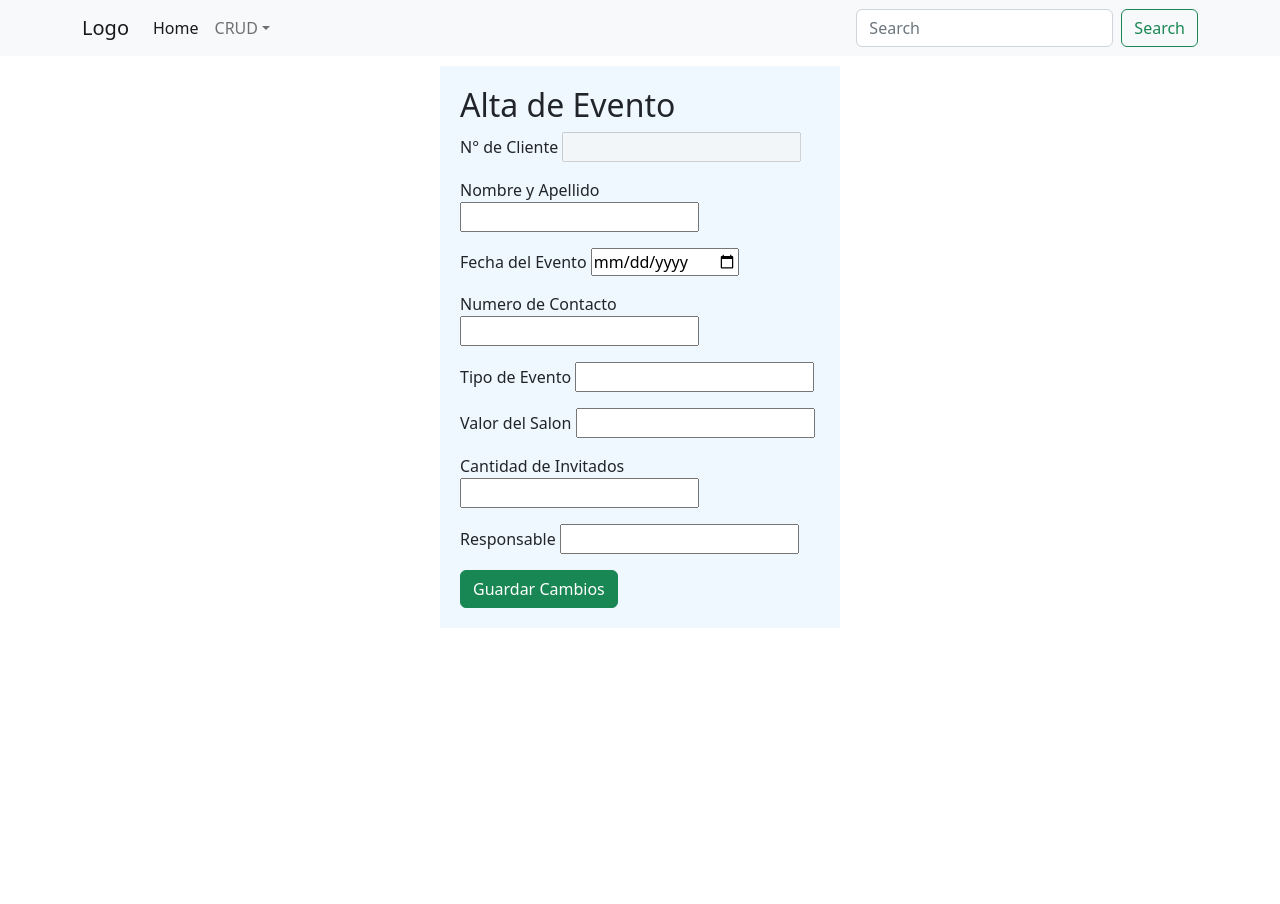
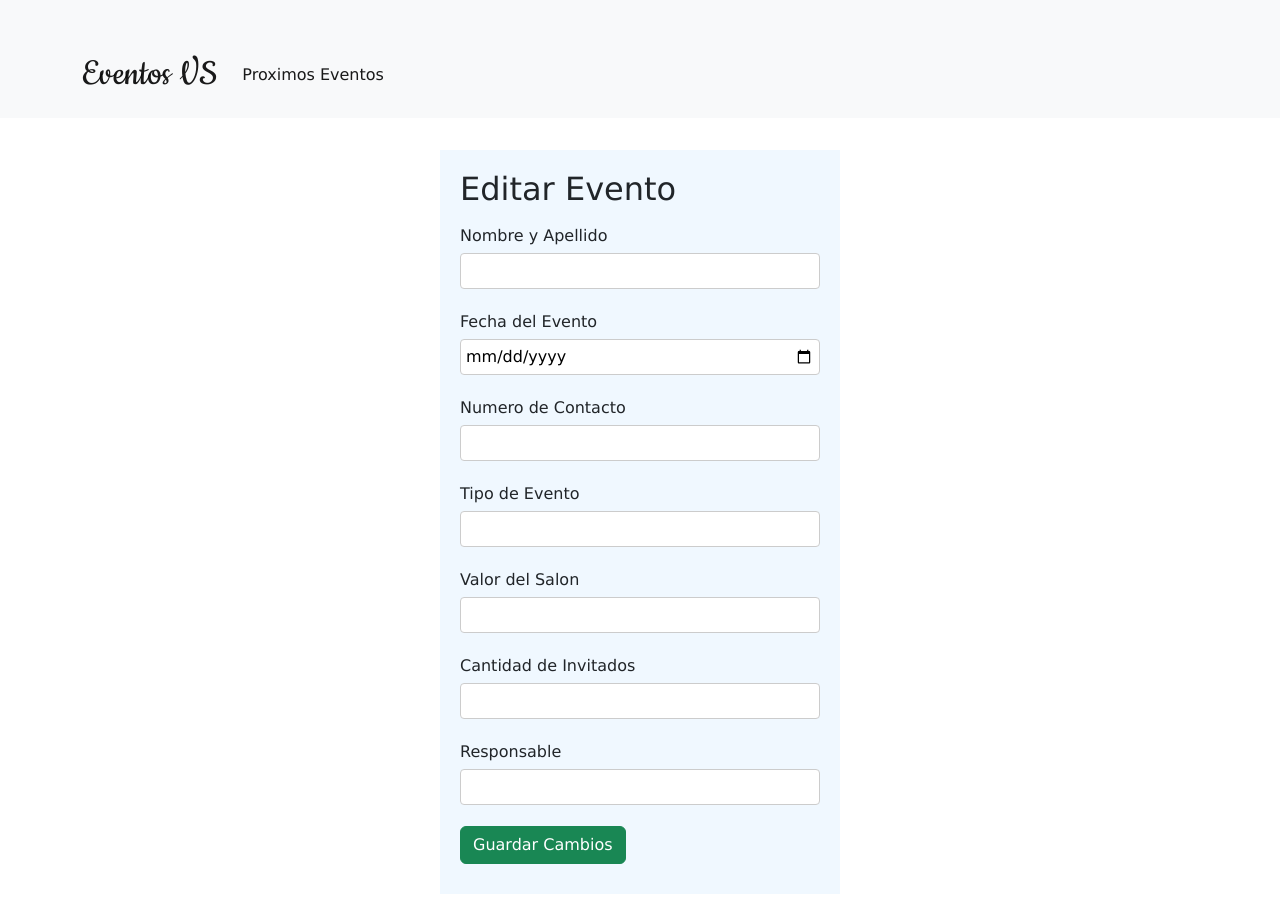
Before and after one commit to SheilaAguirreRivas/saloneventos, a plain HTML site: page evento_editar.html in a window 1280 px wide. Before the commit the page ends 800 px from the top, so only its background shows below. Drawn offline with nearby package versions, Linux system fonts and the light colour scheme.

Commit message:
Subiendo cambios del front

```diff
--- a/evento_editar.html
+++ b/evento_editar.html
@@ -2,13 +2,15 @@
 <html lang="en">
 
 <head>
-  <title>Editar</title>
+  <title>Eventos VS</title>
   <meta charset="utf-8">
   <meta name="viewport" content="width=device-width, initial-scale=1, shrink-to-fit=no">
 
   <!-- Bootstrap CSS v5.2.1 -->
   <link href="https://cdn.jsdelivr.net/npm/bootstrap@5.2.1/dist/css/bootstrap.min.css" rel="stylesheet"
     integrity="sha384-iYQeCzEYFbKjA/T2uDLTpkwGzCiq6soy8tYaI1GyVh/UjpbCx/TYkiZhlZB6+fzT" crossorigin="anonymous">
+    <link rel="stylesheet" href="./styles/index.css">
+    <link href="https://fonts.googleapis.com/css2?family=Cookie&display=swap" rel="stylesheet">
 
 </head>
 
@@ -18,11 +20,11 @@
   <main>
     <div class="container">
       <form style="background-color: aliceblue;margin:10px auto ; width: 400px; padding: 20px;">
-        <h2>Alta de Evento </h2>
+        <h2>Editar Evento </h2>
         <!--<p>valorSalon:{{valorSalon}}</p>-->
         <div class="mb-3">
-          <label for="id">N° de Cliente</label>
-          <input type="number" name="id" id="id" disabled><!-- hidden -->
+          <!--<label for="id" hidden>N° de Cliente</label>-->
+          <input type="number" name="id" id="id" hidden><!-- hidden -->
         </div>
         <div class="mb-3">
           <label for="nombreApellido">Nombre y Apellido</label>
--- a/js/evento_editar.js
+++ b/js/evento_editar.js
@@ -40,6 +40,10 @@ function modificar(){
     }
 
     let url = 'http://127.0.0.1:5000/eventos/'+id;
+    //'http://127.0.0.1:5000/eventos/'+id;
+    //let url = 'http://sheiaguirrer.pythonanywhere.com/eventos'+id;
+
+
 
     let options ={
         body: JSON.stringify(evento),
--- a/js/evento_nuevo.js
+++ b/js/evento_nuevo.js
@@ -18,6 +18,8 @@ function guardar(){
     }
 
     let url = 'http://127.0.0.1:5000/eventos';
+    //'http://127.0.0.1:5000/eventos';
+    //'http://sheiaguirrer.pythonanywhere.com/eventos',
 
     let options ={
         body: JSON.stringify(evento),
--- a/js/eventos.js
+++ b/js/eventos.js
@@ -5,6 +5,8 @@ createApp({
     return {
       eventos: [],
       url: 'http://127.0.0.1:5000/eventos',
+      //'http://127.0.0.1:5000/eventos',
+      //'http://sheiaguirrer.pythonanywhere.com/eventos';
       cargando: true,
       error: false
     };
--- a/js/main.js
+++ b/js/main.js
@@ -1,7 +1,7 @@
-
-document.getElementById('header').innerHTML = `<nav class="navbar navbar-expand-sm navbar-light bg-light">
+document.getElementById('header').innerHTML = `
+<nav class="navbar navbar-expand-sm navbar-light bg-light">
   <div class="container">
-<a class="navbar-brand" href="index.html">Logo</a>
+    <a class="navbar-brand" href="index.html">Eventos VS </a>
     <button class="navbar-toggler d-lg-none" type="button" data-bs-toggle="collapse" data-bs-target="#collapsibleNavId" aria-controls="collapsibleNavId"
       aria-expanded="false" aria-label="Toggle navigation">
       <span class="navbar-toggler-icon"></span>
@@ -9,20 +9,12 @@ document.getElementById('header').innerHTML = `<nav class="navbar navbar-expand-
     <div class="collapse navbar-collapse" id="collapsibleNavId">
       <ul class="navbar-nav me-auto mt-2 mt-lg-0">
         <li class="nav-item">
-      <a class="nav-link active" href="index.html" aria-current="page">Home <span class="visually-hidden">(current)</span></a>
+          <a class="nav-link active" href="eventos.html" aria-current="page">Proximos Eventos<span class="visually-hidden">(current)</span></a>
         </li>
-    <li class="nav-item dropdown">
-      <a class="nav-link dropdown-toggle" href="#" id="dropdownId" data-bs-toggle="dropdown" aria-haspopup="true" aria-expanded="false">CRUD</a>
-      <div class="dropdown-menu" aria-labelledby="dropdownId">
-        <a class="dropdown-item" href="eventos.html">Eventos</a>
-        <a class="dropdown-item" href="#">#</a>
-      </div>
-    </li>
+
       </ul>
-  <form class="d-flex my-2 my-lg-0">
-    <input class="form-control me-sm-2" type="text" placeholder="Search">
-    <button class="btn btn-outline-success my-2 my-sm-0" type="submit">Search</button>
-  </form>
+
     </div>
   </div>
-</nav>`
+</nav>
+`;
--- /dev/null
+++ b/styles/index.css
@@ -0,0 +1,93 @@
+body {
+    font-family: Verdana, sans-serif;
+    margin: 0;
+    padding: 0;
+  }
+
+.index-body {
+    background-image: url('/salon.jpg');
+    background-size: cover;
+    background-repeat: no-repeat;
+  }
+
+
+.navbar-brand {
+    font-family: "cookie", cursive;
+    font-size: 40px;
+    max-width: 200px;
+  }
+  .container {
+    margin-top: 2rem;
+
+  }
+
+  .table-responsive {
+    overflow-x: auto;
+  }
+
+
+  h1 {
+    font-size: 24px;
+    font-weight: bold;
+  }
+
+  .btn-success {
+    margin-bottom: 10px;
+  }
+
+  .spinner-container {
+    display: flex;
+    justify-content: center;
+    align-items: center;
+    margin-top: 20px;
+  }
+
+  .spinner-border {
+    color: #007bff;
+  }
+
+    section p {
+    color: red;
+    margin-bottom: 10px;
+  }
+
+  th, td {
+    text-align: center;
+  }
+
+@media (max-width: 767px) {
+    th, td {
+      font-size: 12px;
+      padding: 8px;
+    }
+  }
+
+form {
+  background-color: aliceblue;
+  margin: 10px auto;
+  width: 400px;
+  padding: 5px;
+}
+
+
+form input[type="text"],
+form input[type="number"],
+form input[type="date"] {
+  width: 100%;
+  padding: 5px;
+  margin-bottom: 5px;
+  border-radius: 4px;
+  border: 1px solid #ccc;
+}
+
+
+form label {
+  display: block;
+  margin-bottom: 5px;
+}
+
+
+form input::placeholder {
+  color: #999;
+  font-style: italic;
+}
```
Also changed, not shown: evento_nuevo.html (+7 -5 lines), eventos.html (+5 -2 lines), index.html (+8 -7 lines), salon.jpg (added). Lines whose indentation alone changed are shown as unchanged.
